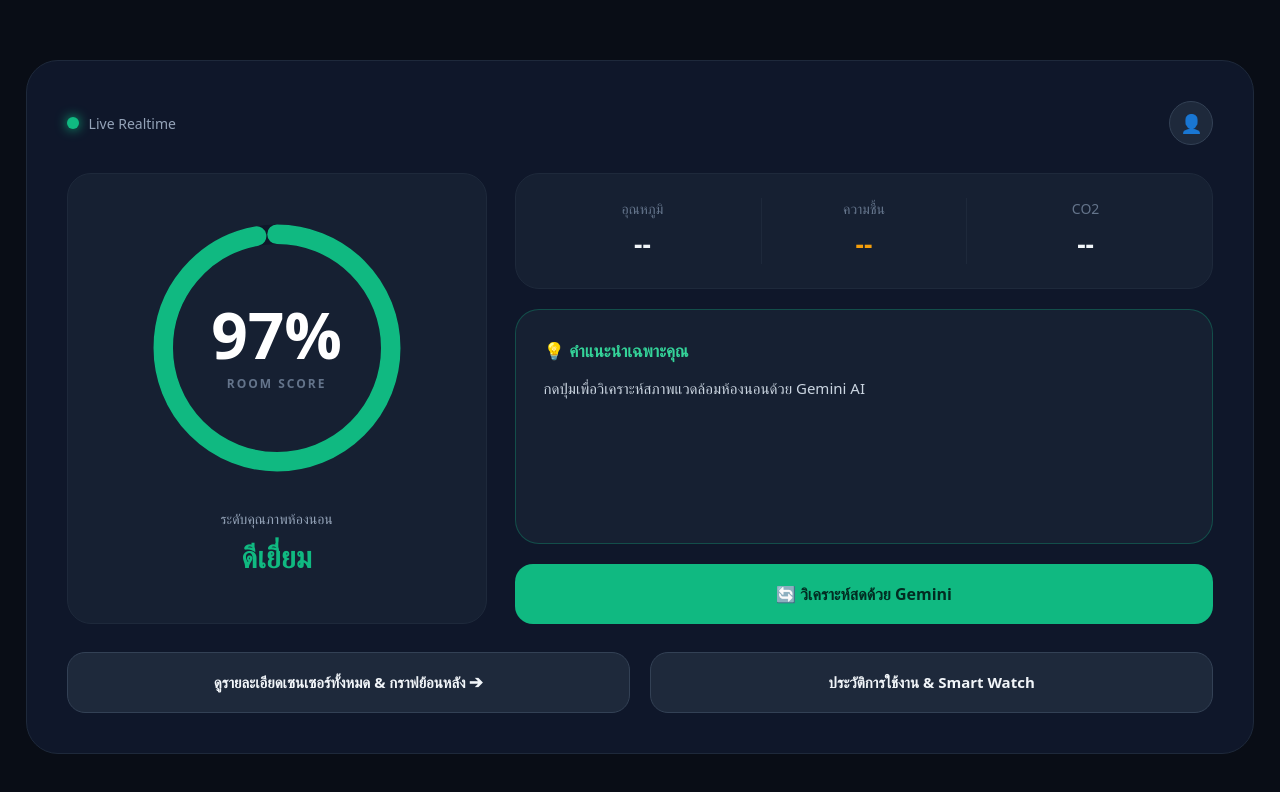
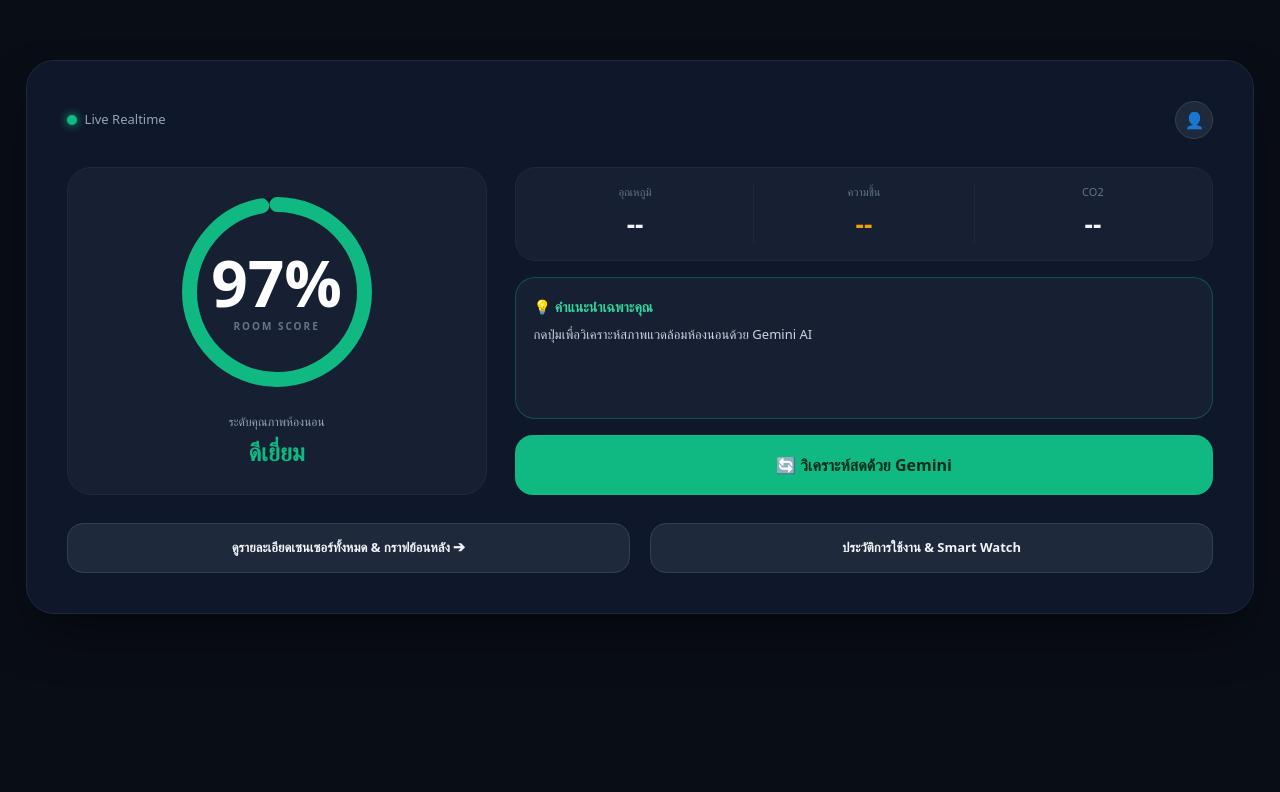
Before and after one commit to paradisesui/comflyyy, a Next.js app: page / in a window 1280 px wide. Shown: the top 792 px of the page. Built offline with nearby package versions, Linux system fonts and the light colour scheme; no server answers; the database is empty.

Commit message:
edit main and sensor page

```diff
--- a/app/page.tsx
+++ b/app/page.tsx
@@ -111,38 +111,63 @@ export default function Home() {
       display: 'flex',
       justifyContent: 'center',
       alignItems: 'flex-start',
-      padding: '60px 20px 40px 20px' // ระยะห่างด้านบน 60px เท่ากับหน้า persona
+      padding: '20px 12px'
     }}>
       <style jsx>{`
         .dashboard-container {
-          width: 96vw;
+          width: 100%;
           max-width: 1600px;
           background-color: #0f172a;
-          border-radius: 32px;
+          border-radius: 28px;
           border: 1px solid #1e293b;
-          padding: 32px;
-          boxShadow: 0 25px 50px -12px rgba(0, 0, 0, 0.5);
+          padding: 20px 16px;
+          box-shadow: 0 25px 50px -12px rgba(0, 0, 0, 0.5);
           display: flex;
           flex-direction: column;
-          gap: 24px;
+          gap: 18px;
         }
 
         .dashboard-grid {
           display: grid;
           grid-template-columns: 1fr;
-          gap: 24px;
+          gap: 18px;
         }
 
         .footer-grid {
           display: grid;
           grid-template-columns: 1fr;
-          gap: 16px;
+          gap: 12px;
         }
 
+        /* ฟอนต์สำหรับหน้าจอมือถือ */
+        .sensor-val {
+          font-size: 18px;
+          font-weight: 700;
+          white-space: nowrap;
+        }
+
+        .score-num {
+          font-size: 48px;
+          font-weight: 800;
+          line-height: 1;
+          color: #fff;
+        }
+
+        .action-btn {
+          width: 100%;
+          padding: 14px;
+          font-size: 14px;
+          font-weight: 600;
+          border-radius: 16px;
+        }
+
+        /* สำหรับหน้าจอคอมพิวเตอร์ (Desktop) */
         @media (min-width: 900px) {
           .dashboard-container {
+            width: 96vw;
             padding: 40px;
             gap: 28px;
+            margin-top: 40px;
           }
           .dashboard-grid {
             grid-template-columns: 420px 1fr;
@@ -152,28 +177,41 @@ export default function Home() {
             grid-template-columns: 1fr 1fr;
             gap: 20px;
           }
+          .sensor-val {
+            font-size: 26px;
+            font-weight: 800;
+          }
+          .score-num {
+            font-size: 64px;
+          }
+          .action-btn {
+            padding: 18px;
+            font-size: 16px;
+            font-weight: 700;
+            border-radius: 18px;
+          }
         }
       `}</style>
 
       <main className="dashboard-container">
         {/* Header */}
         <header style={{ display: 'flex', justifyContent: 'space-between', alignItems: 'center' }}>
-          <div style={{ display: 'flex', alignItems: 'center', gap: '10px' }}>
+          <div style={{ display: 'flex', alignItems: 'center', gap: '8px' }}>
             <span style={{
-              width: '12px',
-              height: '12px',
+              width: '10px',
+              height: '10px',
               borderRadius: '50%',
               backgroundColor: loading ? '#f59e0b' : '#10b981',
-              boxShadow: loading ? '0 0 12px #f59e0b' : '0 0 12px #10b981'
+              boxShadow: loading ? '0 0 10px #f59e0b' : '0 0 10px #10b981'
             }}></span>
-            <span style={{ fontSize: '14px', color: '#94a3b8', fontWeight: 500 }}>
+            <span style={{ fontSize: '13px', color: '#94a3b8', fontWeight: 500 }}>
               {loading ? 'กำลังเชื่อมต่อ...' : 'Live Realtime'}
             </span>
           </div>
 
           <Link href="/account" style={{
-            width: '44px',
-            height: '44px',
+            width: '38px',
+            height: '38px',
             borderRadius: '50%',
             backgroundColor: '#1e293b',
             color: '#f8fafc',
@@ -181,7 +219,7 @@ export default function Home() {
             alignItems: 'center',
             justifyContent: 'center',
             textDecoration: 'none',
-            fontSize: '18px',
+            fontSize: '16px',
             border: '1px solid #334155'
           }}>
             👤
@@ -194,16 +232,16 @@ export default function Home() {
           <section style={{
             backgroundColor: '#162032',
             borderRadius: '24px',
-            padding: '44px 24px',
+            padding: '24px 16px',
             border: '1px solid #1e293b',
             display: 'flex',
             flexDirection: 'column',
             alignItems: 'center',
             justifyContent: 'center',
-            gap: '28px'
+            gap: '16px'
           }}>
-            <div style={{ position: 'relative', width: '260px', height: '260px', display: 'flex', alignItems: 'center', justifyContent: 'center' }}>
-              <svg transform="rotate(-90)" width="260" height="260" viewBox="0 0 160 160">
+            <div style={{ position: 'relative', width: '200px', height: '200px', display: 'flex', alignItems: 'center', justifyContent: 'center' }}>
+              <svg transform="rotate(-90)" width="200" height="200" viewBox="0 0 160 160">
                 <circle cx="80" cy="80" r="70" stroke="#0f172a" strokeWidth="12" fill="transparent" />
                 <circle
                   cx="80" cy="80" r="70"
@@ -217,46 +255,45 @@ export default function Home() {
                 />
               </svg>
               <div style={{ position: 'absolute', display: 'flex', flexDirection: 'column', alignItems: 'center' }}>
-                {/* ขยายขนาดเปอร์เซ็นต์ใหญ่ขึ้น */}
-                <span style={{ fontSize: '64px', fontWeight: '800', lineHeight: '1', color: '#fff' }}>{score}%</span>
-                <span style={{ fontSize: '12px', color: '#64748b', letterSpacing: '2px', marginTop: '8px', fontWeight: '600' }}>ROOM SCORE</span>
+                <span className="score-num">{score}%</span>
+                <span style={{ fontSize: '10px', color: '#64748b', letterSpacing: '2px', marginTop: '4px', fontWeight: '600' }}>ROOM SCORE</span>
               </div>
             </div>
 
             <div style={{ textAlign: 'center' }}>
-              <span style={{ fontSize: '14px', color: '#94a3b8' }}>ระดับคุณภาพห้องนอน</span>
-              <h2 style={{ fontSize: '30px', color: statusColor, fontWeight: '700', margin: '4px 0 0 0' }}>
+              <span style={{ fontSize: '12px', color: '#94a3b8' }}>ระดับคุณภาพห้องนอน</span>
+              <h2 style={{ fontSize: '24px', color: statusColor, fontWeight: '700', margin: '2px 0 0 0' }}>
                 {score >= 80 ? 'ดีเยี่ยม' : score >= 60 ? 'ปานกลาง' : 'ควรปรับปรุง'}
               </h2>
             </div>
           </section>
 
           {/* Right Column: Metrics & AI */}
-          <div style={{ display: 'flex', flexDirection: 'column', gap: '20px', justifyContent: 'space-between' }}>
+          <div style={{ display: 'flex', flexDirection: 'column', gap: '16px', justifyContent: 'space-between' }}>
             <div style={{
               display: 'grid',
               gridTemplateColumns: '1fr 1fr 1fr',
-              gap: '16px',
+              gap: '6px',
               backgroundColor: '#162032',
-              padding: '24px',
-              borderRadius: '24px',
+              padding: '16px 8px',
+              borderRadius: '20px',
               border: '1px solid #1e293b'
             }}>
               <div style={{ textAlign: 'center' }}>
-                <span style={{ fontSize: '14px', color: '#64748b', display: 'block', marginBottom: '6px' }}>อุณหภูมิ</span>
-                <span style={{ fontSize: '26px', fontWeight: '800', color: (sensor?.temperature ?? 0) > 25 ? '#f59e0b' : '#f1f5f9' }}>
+                <span style={{ fontSize: '11px', color: '#64748b', display: 'block', marginBottom: '4px' }}>อุณหภูมิ</span>
+                <span className="sensor-val" style={{ color: (sensor?.temperature ?? 0) > 25 ? '#f59e0b' : '#f1f5f9' }}>
                   {sensor ? `${sensor.temperature?.toFixed(1)}°C` : '--'}
                 </span>
               </div>
               <div style={{ textAlign: 'center', borderLeft: '1px solid #1e293b', borderRight: '1px solid #1e293b' }}>
-                <span style={{ fontSize: '14px', color: '#64748b', display: 'block', marginBottom: '6px' }}>ความชื้น</span>
-                <span style={{ fontSize: '26px', fontWeight: '800', color: (sensor?.humidity ?? 0) > 60 || (sensor?.humidity ?? 0) < 40 ? '#f59e0b' : '#f1f5f9' }}>
+                <span style={{ fontSize: '11px', color: '#64748b', display: 'block', marginBottom: '4px' }}>ความชื้น</span>
+                <span className="sensor-val" style={{ color: (sensor?.humidity ?? 0) > 60 || (sensor?.humidity ?? 0) < 40 ? '#f59e0b' : '#f1f5f9' }}>
                   {sensor ? `${sensor.humidity?.toFixed(0)}%` : '--'}
                 </span>
               </div>
               <div style={{ textAlign: 'center' }}>
-                <span style={{ fontSize: '14px', color: '#64748b', display: 'block', marginBottom: '6px' }}>CO2</span>
-                <span style={{ fontSize: '26px', fontWeight: '800', color: (sensor?.co2 ?? 0) > 800 ? '#f59e0b' : '#f1f5f9' }}>
+                <span style={{ fontSize: '11px', color: '#64748b', display: 'block', marginBottom: '4px' }}>CO2</span>
+                <span className="sensor-val" style={{ color: (sensor?.co2 ?? 0) > 800 ? '#f59e0b' : '#f1f5f9' }}>
                   {sensor ? `${sensor.co2} ppm` : '--'}
                 </span>
               </div>
@@ -264,31 +301,30 @@ export default function Home() {
 
             <div style={{
               backgroundColor: '#162032',
-              padding: '28px',
-              borderRadius: '24px',
+              padding: '18px',
+              borderRadius: '20px',
               border: '1px solid rgba(16, 185, 129, 0.3)',
               display: 'flex',
               flexDirection: 'column',
-              gap: '12px',
-              flexGrow: 1,
-              minHeight: '180px' // ยืดกล่องเพื่อเติมพื้นที่ว่างด้านล่าง
+              gap: '8px',
+              flexGrow: 1
             }}>
               <p style={{
-                fontSize: '17px',
+                fontSize: '14px',
                 fontWeight: '700',
                 color: '#34d399',
                 margin: 0,
                 display: 'flex',
                 alignItems: 'center',
-                gap: '8px'
+                gap: '6px'
               }}>
                 💡 คำแนะนำเฉพาะคุณ
               </p>
               <p style={{
-                fontSize: '15px',
+                fontSize: '13px',
                 color: aiLoading ? '#64748b' : '#cbd5e1',
                 margin: 0,
-                lineHeight: '1.6'
+                lineHeight: '1.5'
               }}>
                 {aiAnalysis}
               </p>
@@ -297,15 +333,11 @@ export default function Home() {
             <button
               onClick={() => sensor && analyzeWithGemini(sensor)}
               disabled={aiLoading || !sensor || cooldown > 0}
+              className="action-btn"
               style={{
-                width: '100%',
-                padding: '18px',
                 backgroundColor: cooldown > 0 ? '#334155' : '#10b981',
                 color: cooldown > 0 ? '#94a3b8' : '#022c22',
                 border: 'none',
-                borderRadius: '18px',
-                fontWeight: '700',
-                fontSize: '16px',
                 cursor: (aiLoading || cooldown > 0) ? 'not-allowed' : 'pointer',
                 opacity: aiLoading ? 0.7 : 1,
                 display: 'flex',
@@ -328,11 +360,11 @@ export default function Home() {
           <Link href="/sensors" style={{
             backgroundColor: '#1e293b',
             color: '#f1f5f9',
-            padding: '18px',
-            borderRadius: '18px',
+            padding: '14px',
+            borderRadius: '16px',
             textAlign: 'center',
             fontWeight: '600',
-            fontSize: '15px',
+            fontSize: '13px',
             textDecoration: 'none',
             border: '1px solid #334155'
           }}>
@@ -341,11 +373,11 @@ export default function Home() {
           <Link href="/persona" style={{
             backgroundColor: '#1e293b',
             color: '#f1f5f9',
-            padding: '18px',
-            borderRadius: '18px',
+            padding: '14px',
+            borderRadius: '16px',
             textAlign: 'center',
             fontWeight: '600',
-            fontSize: '15px',
+            fontSize: '13px',
             textDecoration: 'none',
             border: '1px solid #334155'
           }}>
```
